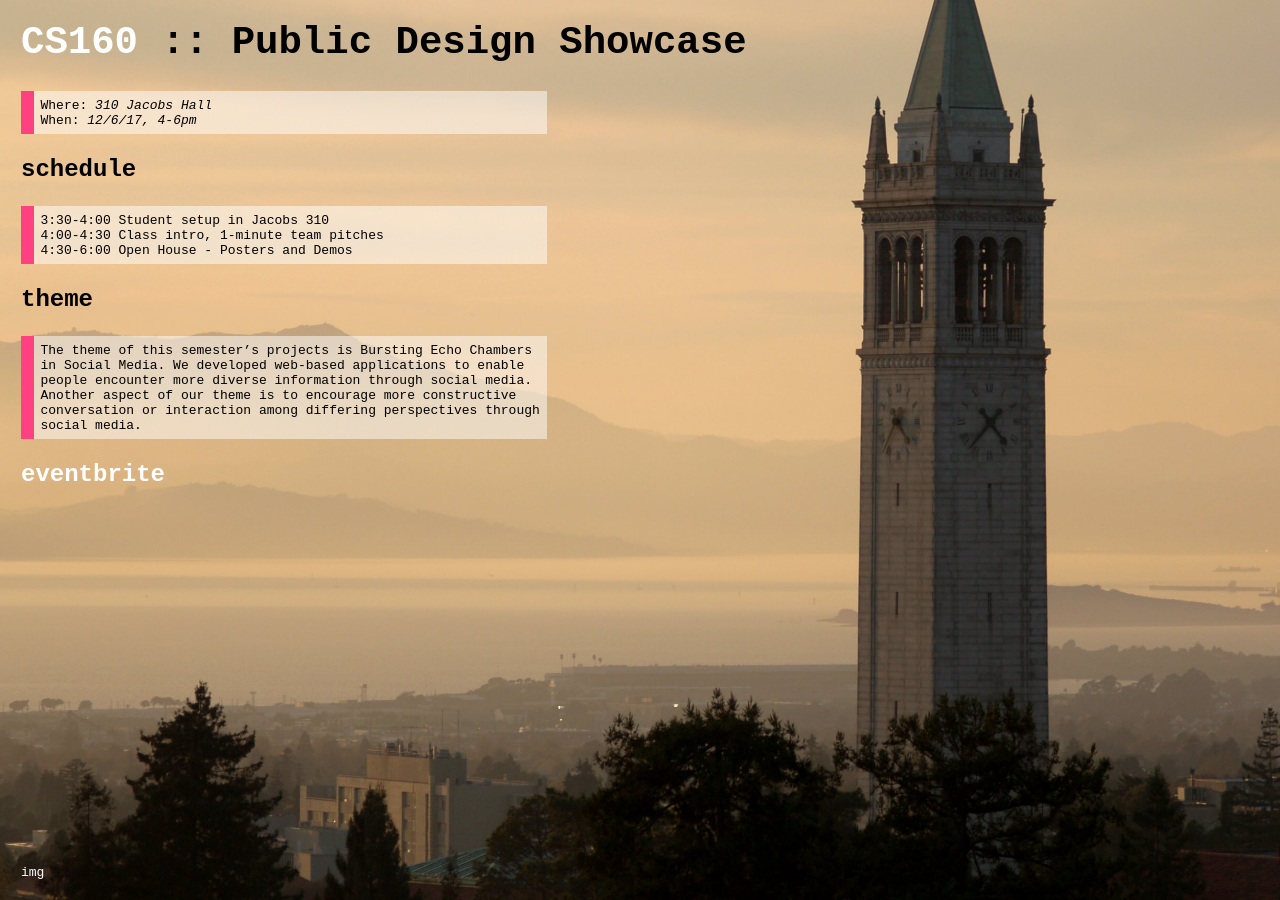
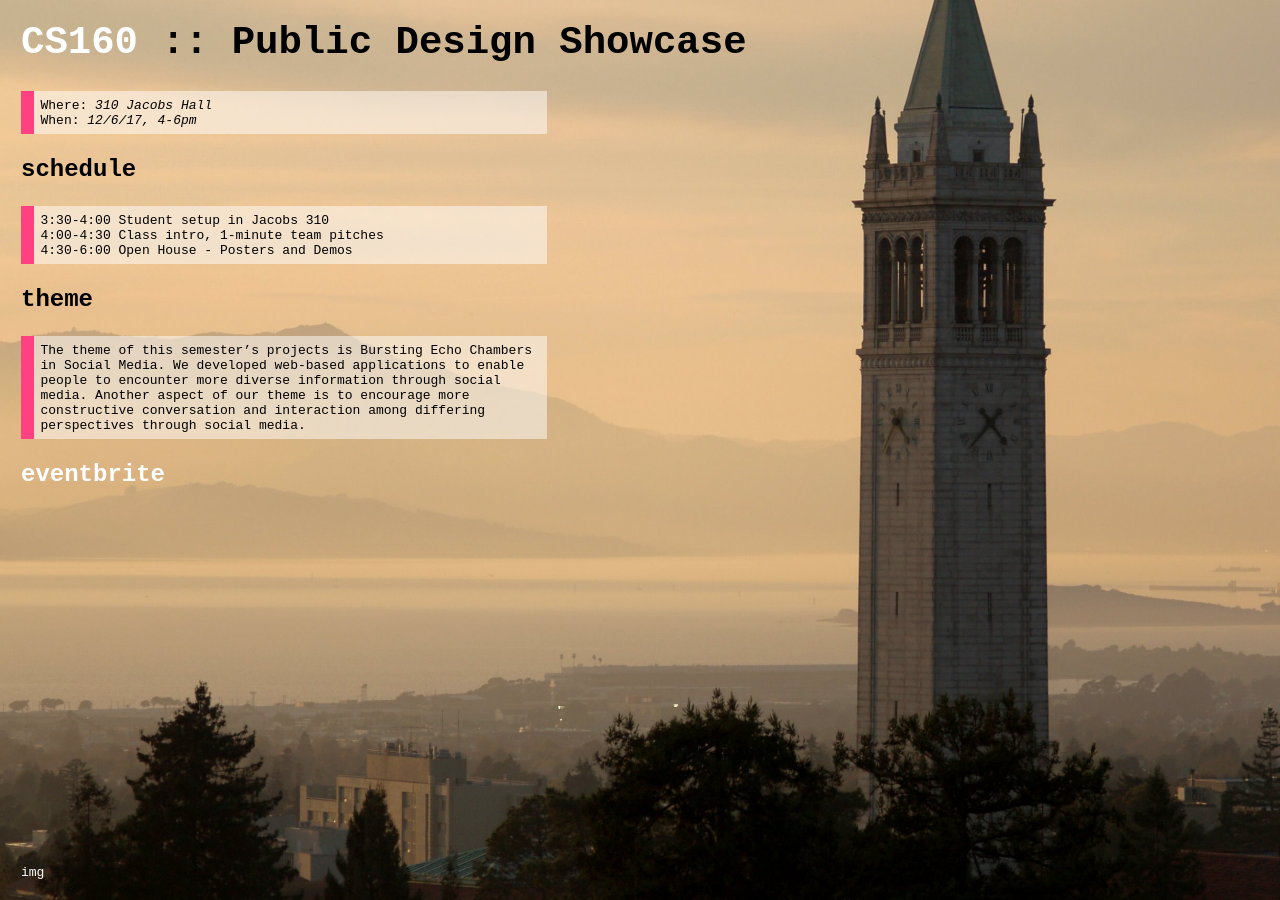
Before and after one commit to cs160-berkeley/website, a Jekyll site: the page built from showcase.md, in a window 1280 px wide. Built offline with Jekyll 4.4.1, drawn with Linux system fonts in a browser that asks for light colours.

Commit message:
A type of O

```diff
--- a/showcase.md
+++ b/showcase.md
@@ -58,9 +58,9 @@ When: *12/6/17, 4-6pm*
 ### theme
 
 The theme of this semester’s projects is Bursting Echo Chambers in Social
-Media. We developed web-based applications to enable people encounter more
+Media. We developed web-based applications to enable people to encounter more
 diverse information through social media. Another aspect of our theme is to
-encourage more constructive conversation or interaction among differing
+encourage more constructive conversation and interaction among differing
 perspectives through social media.
 
 ### [eventbrite][eb]{:target="_blank"}
```
